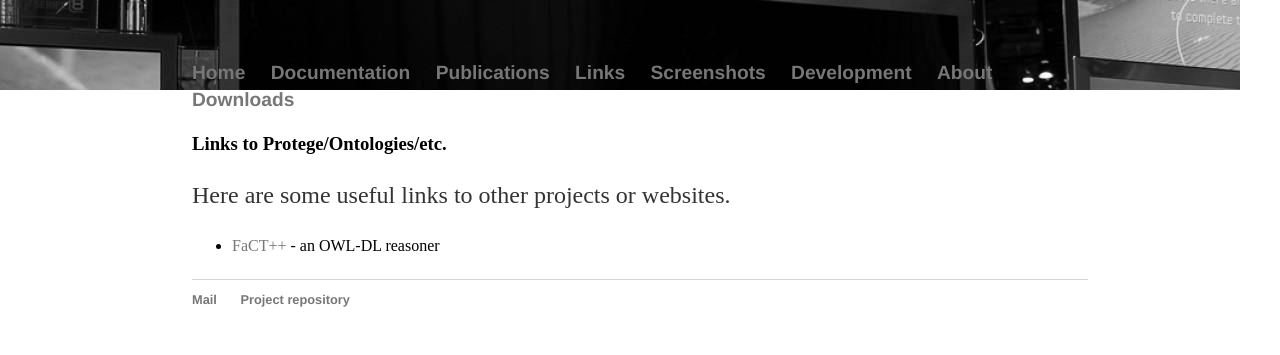
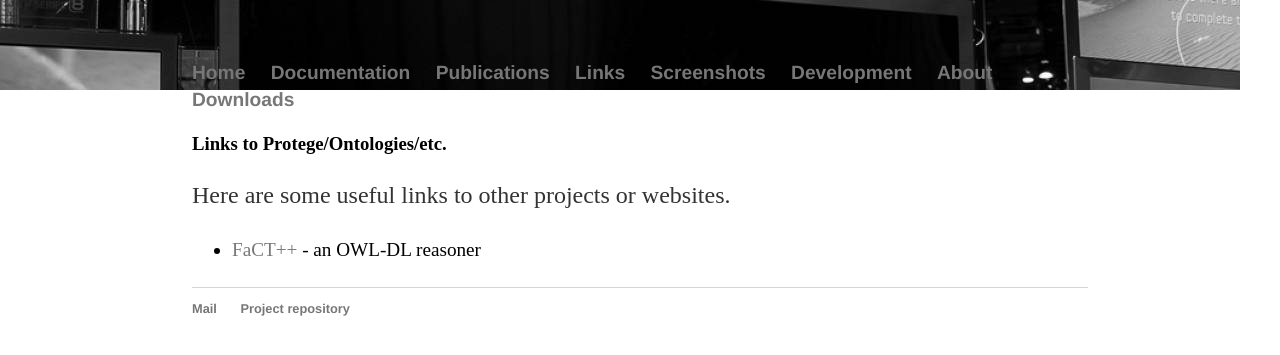
Before and after one commit to verbalizer/verbalizer.github.io, a Jekyll site: the page built from links.html, in a window 1280 px wide. Shown: the top 355 px of the page. Built offline with Jekyll 4.4.1, drawn with Linux system fonts in a browser that asks for light colours.

Commit message:
improvement in development.html and links.html

```diff
--- a/development.html
+++ b/development.html
@@ -5,7 +5,7 @@ title : Development Section
 <p>
 	This page is for those that are developing protege plugins or at least intent to.
 
-	<ul>
+	<ul class="linklist">
 	  <li>
 	    <a href="https://github.com/ykazakov/protege/wiki/Setting-up-Prot%C3%A9g%C3%A9-in-Eclipse-Neon">Setting up Protege in Eclipse </a>
 	  </li>
--- a/links.html
+++ b/links.html
@@ -6,7 +6,7 @@ title: Links to Protege/Ontologies/etc.
 <p>
 	Here are some useful links to other projects or websites.
 
-	<ul>
+	<ul class="linklist">
 	  <li>
 	    <a href="http://owl.man.ac.uk/factplusplus/">FaCT++</a> - an OWL-DL reasoner
 	  </li>
```
